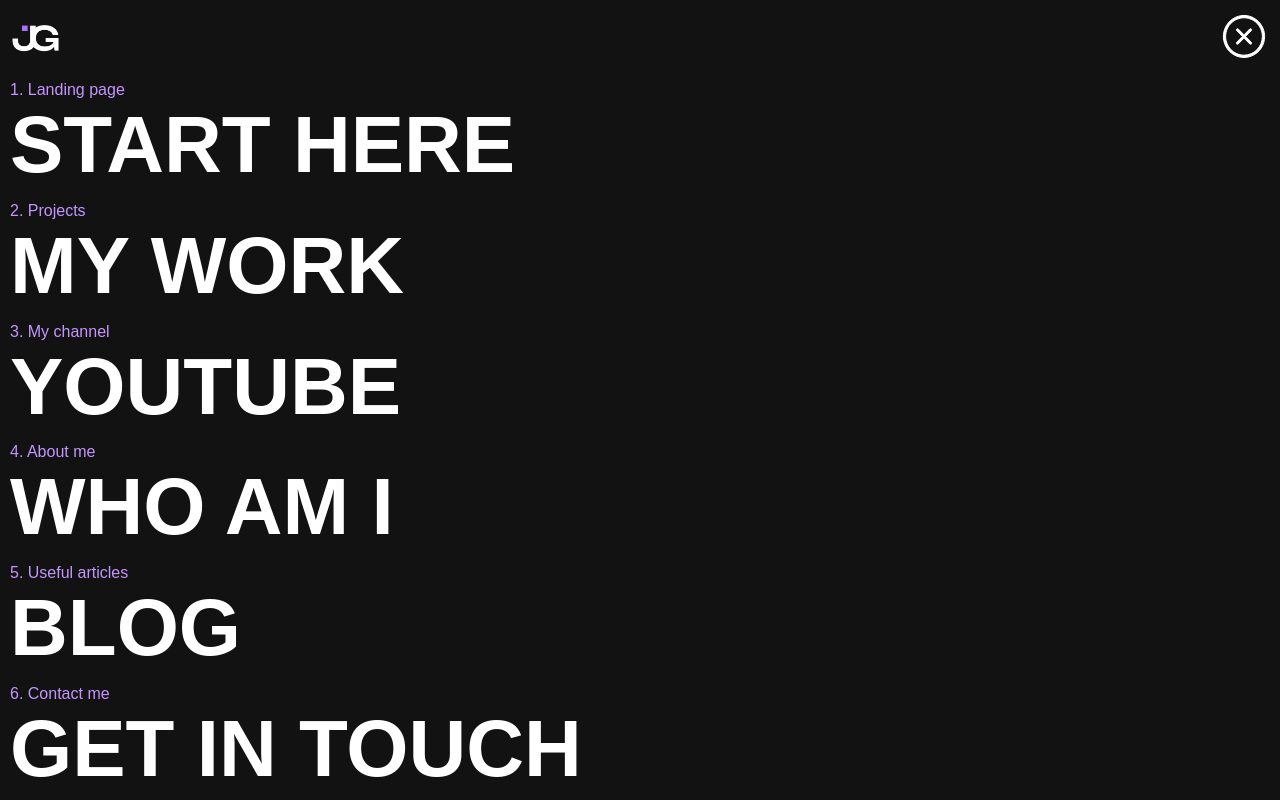
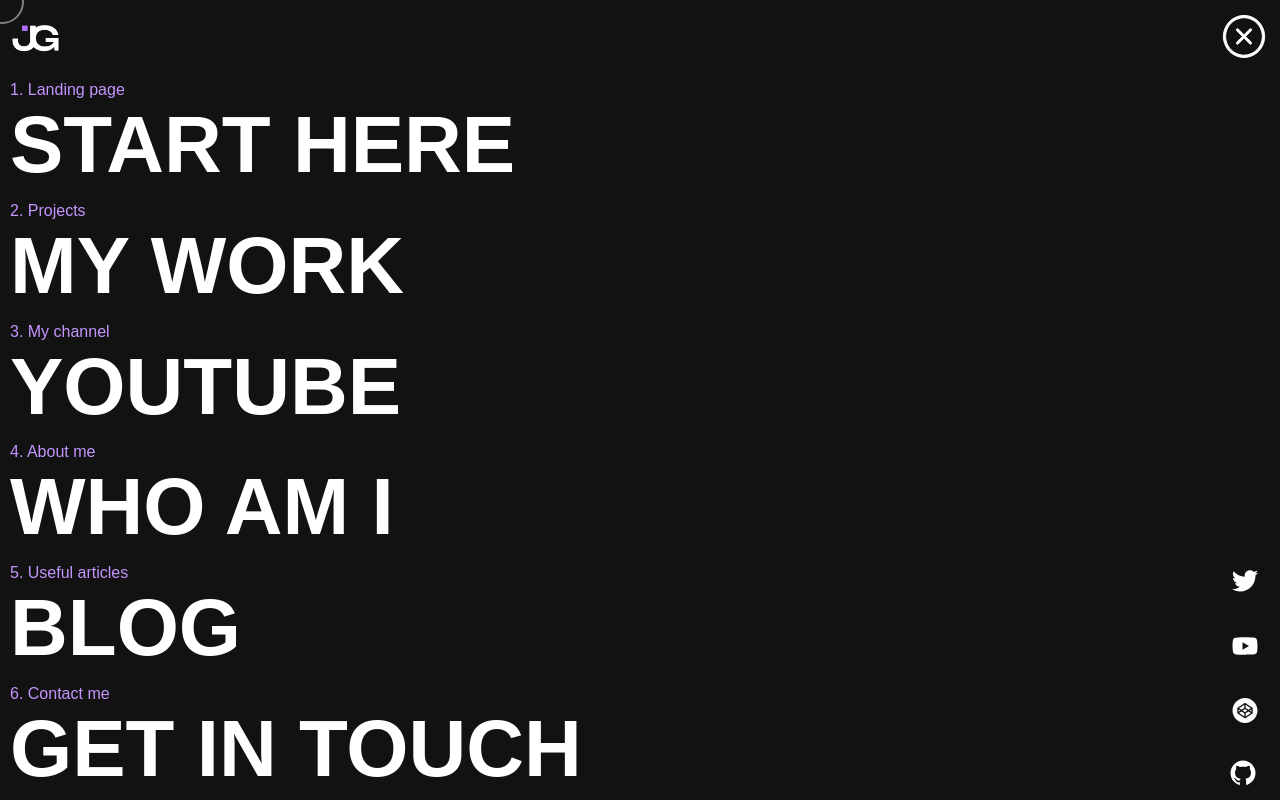
Before and after one commit to GawronDev/jg-portfolio-website, a React (Vite) app: page / in a window 1280 px wide. Both pictures are taken after a click on the icon 1244 px from the left and 36 px from the top of the page. Built offline with nearby package versions, Linux system fonts and the light colour scheme; a web font is replaced by a local one.

Commit message:
Fixed a bug with appearing scrollbar while opening menu

```diff
--- a/src/components/Menu.jsx
+++ b/src/components/Menu.jsx
@@ -1,21 +1,39 @@
 import { useEffect } from "react";
+import Twitter from "../assets/icons/mdi_twitter.svg";
+import Github from "../assets/icons/github.svg";
+import Youtube from "../assets/icons/mdi_youtube.svg";
+import Codepen from "../assets/icons/mdi_codepen.svg";
 import "../css/Menu.css";
 
-export default function Menu(props){
+export default function Menu(props) {
     var menuItems = document.querySelectorAll(".menu-item");
-    useEffect(()=>{
-        if(props.status == "open") {
+    useEffect(() => {
+        if (props.status == "open") {
+            document.getElementById("menu").style.overflowY = "hidden";
             document.getElementById("menu").style.height = "100%";
+            setTimeout(() => {
+                fadeInMenuItem(0);
+            }, 200);
+            setTimeout(() => {
+                document.getElementById("icons").style.opacity = "100%";
+            }, 500);
             setTimeout(()=>{
-                fadeInMenuItem(0);
-            }, 200)
+                document.getElementById("menu").style.overflowY = "auto";
+            }, 500);
         } else if (props.status == "closed") {
+            document.getElementById("menu").style.overflowY = "hidden";
             fadeOutMenuItem(5);
+            setTimeout(() => {
+                document.getElementById("icons").style.opacity = "0%";
+            }, 0);
+            setTimeout(() => {
+                document.getElementById("menu").style.height = "0%";
+            }, 500);
             setTimeout(()=>{
-                document.getElementById("menu").style.height = "0%";
-            }, 200)
+                document.getElementById("menu").style.overflowY = "auto";
+            }, 1000);
         }
-    },[props.status]);
+    }, [props.status]);
 
     function fadeInMenuItem(index) {
         if (index < menuItems.length) {
@@ -27,7 +45,7 @@
     }
 
     function fadeOutMenuItem(index) {
-        if(menuItems[index] == undefined){
+        if (menuItems[index] == undefined) {
             return;
         }
         if (index >= 0) {
@@ -66,6 +84,20 @@
                     <h2>GET IN TOUCH</h2>
                 </div>
             </div>
+            <div className="menu-icon-container" id="icons">
+                <div className="menu-item-icon">
+                    <img src={Twitter} alt="Twitter icon"/>
+                </div>
+                <div className="menu-item-icon">
+                    <img src={Youtube} alt="Youtube icon"/>
+                </div>
+                <div className="menu-item-icon">
+                    <img src={Codepen} alt="Codepen icon"/>
+                </div>
+                <div className="menu-item-icon">
+                    <img src={Github} alt="Github icon"/>
+                </div>
+            </div>
         </div>
     );
 }
--- a/src/css/Menu.css
+++ b/src/css/Menu.css
@@ -42,6 +42,24 @@
     margin: 0;
     padding: 0;
     font-weight: 300;
+}
+
+.menu-icon-container {
+    display: flex;
+    flex-direction: column;
+    width: 40px;
+    padding: 10px;
+    gap: 30px;
+    position: fixed;
+    bottom: 0%;
+    right: 0%;
+    opacity: 0%;
+    transition: opacity 0.5s ease-in-out;
+}
+
+.menu-item-icon {
+    width: 100%;
+    height: 100%;
 }
 
 
--- a/src/css/TopBar.css
+++ b/src/css/TopBar.css
@@ -30,7 +30,7 @@
     align-items: center;
     flex-direction: row;
     box-sizing: border-box;
-    background-color: #121212;
+    background-color: transparent;
 }
 
 /* Extra Small (XS) - Mobile Phones */
@@ -58,3 +58,10 @@
         width: 42px;
     }
 }
+
+/* Orientation Changes (Portrait and Landscape) */
+@media (orientation: portrait) {
+    .top-bar {
+        background-color: #121212;
+    }
+}
```
Lines whose indentation alone changed are shown as unchanged.
